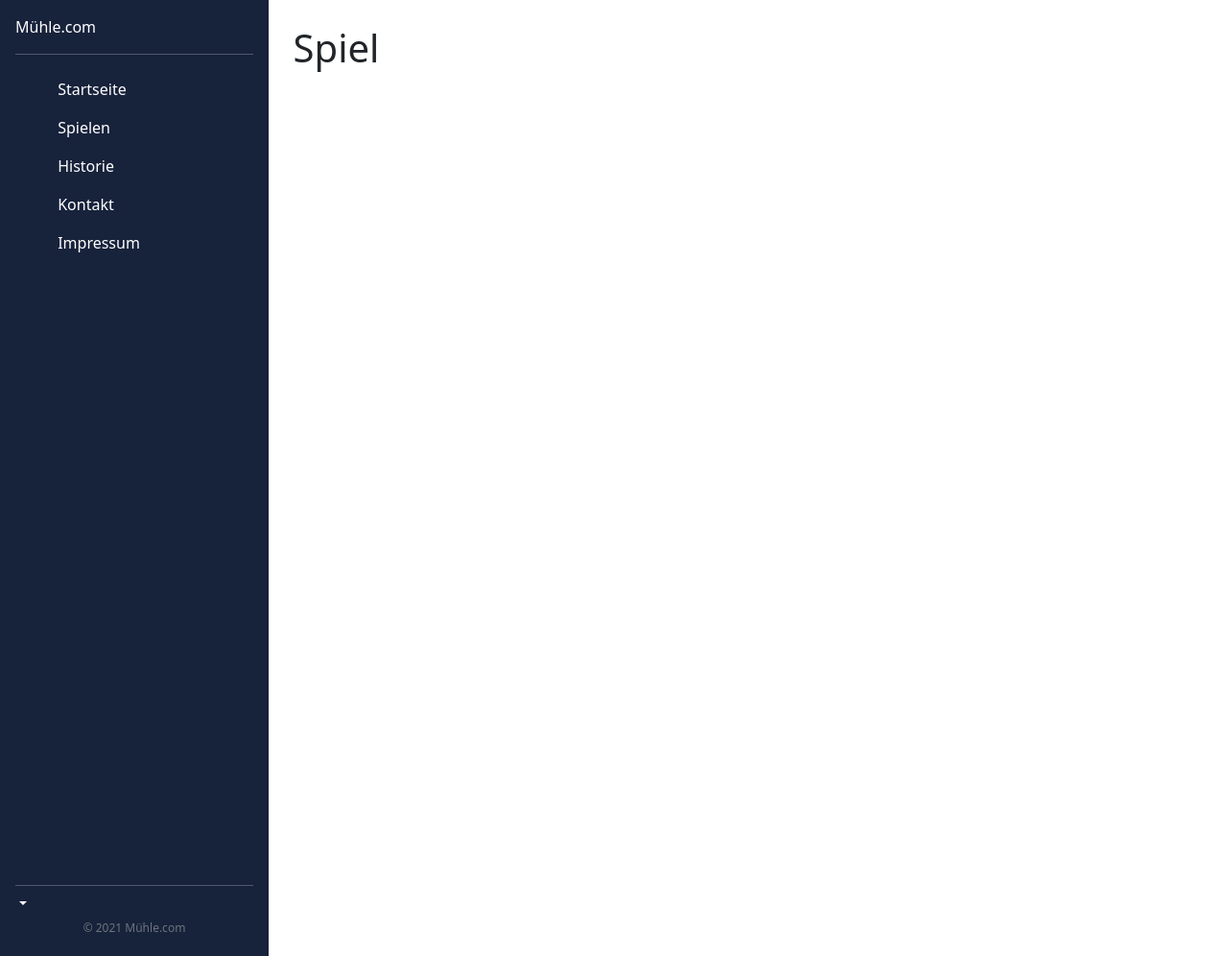
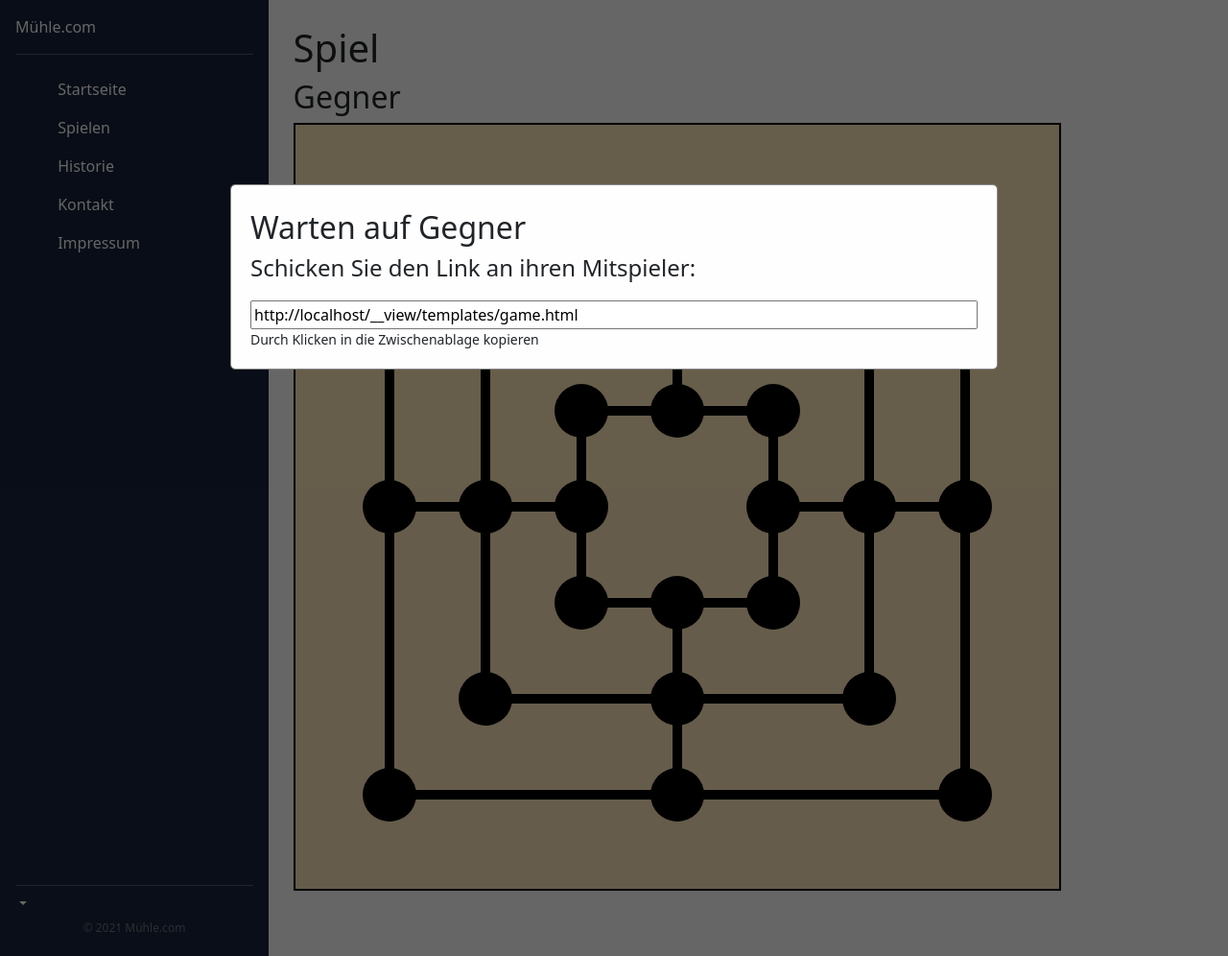
Before and after one commit to replystudents/Flask_Muehle, a Flask app: template templates/game.html in a window 1280 px wide. Shown: the whole page at 96% size. Run offline with Flask 2, Linux system fonts and the light colour scheme; the template is opened without the code that fills it, so the values that code supplies are empty.

Commit message:
added Mühle svg to game.html

```diff
--- a/app.py
+++ b/app.py
@@ -1,74 +1,81 @@
-from flask import Flask, render_template, request, session
+from flask import Flask, render_template, request, session, redirect
+# from flask_socketio import SocketIO
 from controller.GameHandler import GameHandler
 from controller.User import User
 from controller.PageHandler import PageHandler
 
 app = Flask(__name__)
 app.secret_key = "secret_key_for_the_sessions"
+# socketio=SocketIO(app)
 pageHandler = PageHandler()
 gameHandler = GameHandler()
 
 
+def getUser():
+    if "username" in session:
+        username = session["username"]
+        user = pageHandler.getUser(username)
+        if user:
+            return user
+
+    user = User(randomPlayer=True)
+    pageHandler.addUser(user)
+    session["username"] = user.userName
+    return user
+
+
 @app.route('/')
 def main_page():
-	if "username" in session:
-		username = session["username"]
-		user = pageHandler.getUser(username)
-		if user:
-			return render_template('index.html', user=user)
-
-	user = User(randomPlayer=True)
-	pageHandler.addUser(user)
-	session["username"] = user.userName
-	return render_template('index.html', user=user)
+    user = getUser()
+    return render_template('index.html', user=user)
 
 
 @app.route('/impressum')
 def impressum_page():
-	if "username" in session:
-		username = session["username"]
-		user = pageHandler.getUser(username)
-		if user:
-			return render_template('impressum.html', user=user)
-
-	user = User(randomPlayer=True)
-	pageHandler.addUser(user)
-	session["username"] = user.userName
-	return render_template('impressum.html', user=user)
+    user = getUser()
+    return render_template('impressum.html', user=user)
 
 
 @app.route('/contact')
 def contact_page():
-	if "username" in session:
-		username = session["username"]
-		user = pageHandler.getUser(username)
-		if user:
-			return render_template('contact.html', user=user)
-
-	user = User(randomPlayer=True)
-	pageHandler.addUser(user)
-	session["username"] = user.userName
-	return render_template('contact.html', user=user)
+    user = getUser()
+    return render_template('contact.html', user=user)
 
 
-@app.route('/game/<id>')
-def game_page():
-	return render_template('game.html')
+@app.route('/game/', methods=['POST', 'GET'])
+def game():
+    user = getUser()
+    if request.method == 'POST':
+        print(request.form['gametype'])
+        gameid = gameHandler.queueNewGame(user)
+
+        return redirect('/game/'+str(gameid)+'/')
+    else:
+        return render_template('game.html', user=user, newgame=True)
+
+
+@app.route('/game/<gameid>/')
+def game_page(gameid=None):
+    user = getUser()
+    if gameid:
+        print(gameid)
+        game = gameHandler.getGame(gameid)
+        if game.player1:
+            game.registerPlayer(user)
+            gameHandler.startGame(gameid)
+        print(game.player1)
+        user = getUser()
+        return render_template('game.html', user=user, gameid=gameid)
+    else:
+        return redirect('/game/')
 
 
 @app.route('/history')
 def history_page():
-	if "username" in session:
-		username = session["username"]
-		user = pageHandler.getUser(username)
-		if user:
-			return render_template('history.html', user=user)
-
-	user = User(randomPlayer=True)
-	pageHandler.addUser(user)
-	session["username"] = user.userName
-	return render_template('history.html', user=user)
+    user = getUser()
+    return render_template('history.html', user=user)
 
 
 if __name__ == '__main__':
-	app.run()
+    app.run()
+    # socketio.run(app)
--- a/controller/GameHandler.py
+++ b/controller/GameHandler.py
@@ -20,7 +20,7 @@ class GameHandler:
 		self.activeGames = {}
 
 	def queueNewGame(self, user):
-		gameId = uuid.uuid1()
+		gameId = str(uuid.uuid1())
 		self.gameQueue.setdefault(gameId, GameQueueObject(gameId, user))
 		return gameId
 
@@ -43,7 +43,7 @@ class GameHandler:
 			game.player1.user.gameHistory.append(game)
 			game.player2.user.gameHistory.append(game)
 
-	def getGame(self, gameId):
+	def getGame(self, gameId) -> GameQueueObject:
 		if self.gameQueue.get(gameId):
 			return self.gameQueue.get(gameId)
 		if self.activeGames.get(gameId):
--- /dev/null
+++ b/static/js/game.js
@@ -0,0 +1,276 @@
+/**
+ let selectedElement, offset, transform;
+
+
+ let game = document.getElementById('game')
+ let body = d3.select('body')
+
+ svg = body.append('svg').attr('width', 300).attr('height', 300)
+
+ svg.append('circle').attr('cx', 130).attr('cy', 130).attr('r', 15).attr('class', 'draggable').call()
+
+
+ d3.selectAll(".draggable").call(d3.drag().on("start", started));
+
+ function started(event) {
+    console.log("started")
+    let circle = d3.select(this).classed("dragging", true);
+    console.log(event)
+    event.on("drag", dragged).on("end", ended);
+
+    function dragged(event, d) {
+        console.log(circle)
+        circle.raise().attr("cx", d.x = event.x).attr("cy", d.y = event.y);
+    }
+
+    function ended() {
+        circle.classed("dragging", false);
+    }
+}
+
+ // https://github.com/d3/d3-drag
+
+ function onDragDrop(dragHandler, dropHandler) {
+    let drag = d3.drag();
+
+    drag.on("drag", dragHandler)
+        .on("dragend", dropHandler);
+    return drag;
+}
+
+ let g = d3.select("body").select("svg").append("g")
+ .data([{ x: 50, y: 50 }]);
+
+ g.append("rect")
+ .attr("width", 40)
+ .attr("height", 40)
+ .attr("stroke", "red")
+ .attr("fill","transparent")
+ .attr("x", function (d) { return d.x; })
+ .attr("y", function (d) { return d.y; })
+ .call(onDragDrop(dragmove, dropHandler));
+
+ g.append("text")
+ .text("Any Text")
+ .attr("x", function (d) { return d.x; })
+ .attr("y", function (d) { return d.y; })
+ .call(onDragDrop(dragmove, dropHandler));
+
+ function dropHandler(d) {
+    // alert('dropped');
+}
+
+ function dragmove(d) {
+    d3.select(this)
+        .attr("x", d.x = d3.event.x)
+        .attr("y", d.y = d3.event.y);
+}
+
+ */
+console.log(document)
+let svg = d3.select("svg#game")
+
+
+let coordinateOffsetX
+let coordinateOffsetY
+let coordinateFactorX
+let coordinateFactorY
+setFactorOffset()
+
+function setFactorOffset() {
+    coordinateOffsetX = document.getElementById("game").getBoundingClientRect().x
+    coordinateOffsetY = document.getElementById("game").getBoundingClientRect().y
+    coordinateFactorX = document.getElementById("game").getBoundingClientRect().width / svg.attr('viewBox').split(' ')[3]
+    coordinateFactorY = document.getElementById("game").getBoundingClientRect().height / svg.attr('viewBox').split(' ')[2]
+
+}
+
+window.addEventListener('resize', () => {
+    setFactorOffset()
+})
+
+// console.log(coordinateFactorX, coordinateFactorY)
+
+// svg.on('mousemove', function(){
+//     let mouse = d3.mouse(this);
+//     let elem = document.elementFromPoint((mouse[0])*coordinateFactorX, (mouse[1])*coordinateFactorY);
+//     console.log(elem.id, "mouse", mouse)
+// })
+
+let players = {player1: [], player2: []}
+let placingPhase = true;
+let hasMuehle = true;
+
+svg.on('click', function () {
+    if (placingPhase === true) {
+        if (players["player1"].length < 9 || players["player2"].length < 9) {
+            let player = players["player2"].length < players["player1"].length ? 'player2' : 'player1';
+
+            let mouse = d3.mouse(this);
+            let elem = document.elementFromPoint(mouse[0] * coordinateFactorX + coordinateOffsetX, mouse[1] * coordinateFactorY + coordinateOffsetY);
+            if (elem.classList.contains("dot")) {
+
+                addStone(player)
+            }
+        } else {
+            placingPhase = false;
+        }
+    } else {
+
+        // if (hasMuehle === true) {
+        //     let player = 'player1'
+        //
+        //     if (current.classList.contains(player)) {
+        //         removeStone()
+        //     }
+        // }
+    }
+
+
+})
+
+function addStone(player) {
+    let stone = svg.append("circle")
+        .attr('id', `${player}${players[player].length}`)
+        .attr('class', `player draggable ${player}`)
+        .attr("cx", Math.round(((d3.event.x - coordinateOffsetX) / coordinateFactorX) / 50) * 50)
+        .attr("cy", Math.round(((d3.event.y - coordinateOffsetY) / coordinateFactorY) / 50) * 50)
+        .attr("r", 30)
+        .on('contextmenu', function () {
+            d3.event.preventDefault()
+            removeStone();
+        });
+
+    if (player === 'player1') {
+        players["player1"].push(stone)
+    } else {
+        players["player2"].push(stone)
+    }
+    dragHandler(stone);
+}
+
+function removeStone() {
+    current.remove()
+
+}
+
+let dragHandler = d3.drag()
+    .on('drag', dragged)
+    .on('start', dragstarted)
+    .on('end', dragended);
+
+// let circle = svg.append("circle")
+//     .attr('class', 'player player1 draggable')
+//     .attr("cx", 50)
+//     .attr("cy", 50);
+// let circle2 = svg.append("circle")
+//     .attr('class', 'player player2 draggable')
+//     .attr("cx", 150)
+//     .attr("cy", 150);
+//
+// dragHandler(circle);
+// dragHandler(circle2);
+
+let startposition = [];
+let current;
+
+function dragstarted() {
+    current = d3.select(this);
+    current.raise()
+    startposition[0] = current.attr("cx")
+    startposition[1] = current.attr("cy")
+    //console.log("startposition", startposition)
+}
+
+function dragged() {
+    current = d3.select(this);
+    current
+        .attr('cx', d3.event.x)
+        .attr('cy', d3.event.y);
+}
+
+function dragended() {
+    hideStone(true)
+    let mouse = d3.mouse(this);
+    let elem = document.elementFromPoint(mouse[0] * coordinateFactorX + coordinateOffsetX, mouse[1] * coordinateFactorY + coordinateOffsetY);
+    //console.log(elem)
+    //console.log("mouse",mouse)
+    hideStone(false)
+    if (elem.classList.contains("dot")) {
+        current
+            .attr('cx', Math.round(d3.event.x / 50) * 50)
+            .attr('cy', Math.round(d3.event.y / 50) * 50);
+    } else {
+        current
+            .attr('cx', startposition[0])
+            .attr('cy', startposition[1]);
+    }
+
+}
+
+function hideStone(hide) {
+    if (hide) {
+        current.attr('style', 'display:none;')
+    } else {
+        current.attr('style', 'display:inline;')
+    }
+}
+
+/**
+ svg.on("mousemove", function() {
+    let mouse = d3.mouse(this);
+    let elem = document.elementFromPoint(mouse[0], mouse[1]);
+    console.log(elem)
+})
+ */
+
+function placeStone() {
+
+}
+
+// Get the modal
+var modal = document.getElementById("popup");
+//
+// // Get the <span> element that closes the modal
+// var span = document.getElementsByClassName("close")[0];
+//
+//
+// // When the user clicks on <span> (x), close the modal
+// span.onclick = function () {
+//     modal.style.display = "none";
+// }
+//
+// // When the user clicks anywhere outside of the modal, close it
+// // window.onclick = function (event) {
+// //     if (event.target === modal) {
+// //         modal.style.display = "none";
+// //     }
+// // }
+
+function startGame() {
+    console.log("start")
+    modal.style.display = "none";
+}
+
+function startBotGame() {
+    modal.style.display = "none";
+}
+
+
+let gameUrl = document.getElementById("gameUrl")
+if (gameUrl) {
+    gameUrl.value = window.location.href
+
+    gameUrl.onclick = function copyUrl() {
+
+    /* Select the text field */
+    gameUrl.select();
+    gameUrl.setSelectionRange(0, 99999); /* For mobile devices */
+
+    /* Copy the text inside the text field */
+    document.execCommand("copy");
+
+    /* Alert the copied text */
+    console.log("Copied the text: " + gameUrl.value);
+}
+}
--- /dev/null
+++ b/static/styles/game.css
@@ -0,0 +1,116 @@
+.board {
+    stroke: black;
+    stroke-width: 5;
+    fill: none;
+    z-index: -1;
+}
+
+.dot {
+    fill: black;
+    r: 14;
+}
+
+.player {
+    r: 20;
+    stroke-width: 2;
+    z-index:1;
+}
+
+.player1 {
+    fill: white;
+    stroke: black;
+}
+
+.player2 {
+    fill: black;
+    stroke: white;
+}
+
+
+.static {
+    cursor: not-allowed;
+}
+
+.draggable {
+    cursor: move;
+}
+
+#game {
+    background-color: rgba(255, 210, 120, 0.5);
+    max-width:800px;
+}
+
+#dot {
+
+}
+
+#topline,
+#rightline,
+#bottomline,
+#leftline {
+    /*
+    marker-start: url(#dot);
+    marker-end: url(#dot)
+    */
+}
+
+#border {
+    fill: none;
+    stroke: black;
+    stroke-width: 2;
+}
+
+#outerrect,
+#middlerect,
+#innerrect {
+
+}
+
+/* The Modal (background) */
+.modal {
+  display: block; /* Hidden by default */
+
+  position: fixed; /* Stay in place */
+  z-index: 1; /* Sit on top */
+  left: 0;
+  top: 0;
+  width: 100%; /* Full width */
+  height: 100%; /* Full height */
+  overflow: auto; /* Enable scroll if needed */
+  background-color: rgb(0,0,0); /* Fallback color */
+  background-color: rgba(0,0,0,0.6); /* Black w/ opacity */
+}
+
+/* Modal Content/Box */
+.modal-content {
+  background-color: #fefefe;
+  margin: 15% auto; /* 15% from the top and centered */
+  padding: 20px;
+  border: 1px solid #888;
+  width: 80%; /* Could be more or less, depending on screen size */
+    max-width:800px
+}
+
+/* The Close Button */
+.close {
+  color: #aaa;
+  float: right;
+  font-size: 28px;
+  font-weight: bold;
+}
+
+.close:hover,
+.close:focus {
+  color: black;
+  text-decoration: none;
+  cursor: pointer;
+}
+.popupheader {
+    font-size:200%;
+}
+.popuptext {
+    font-size:150%;
+}
+#popup button {
+    font-size:150%
+}
--- a/templates/game.html
+++ b/templates/game.html
@@ -1,4 +1,90 @@
 {% extends "base.html" %}
 {% block main %}
-<h1>Spiel</h1>
+
+<link rel="stylesheet" href="/static/styles/game.css">
+<script src="https://d3js.org/d3.v5.min.js"></script>
+
+
+{% if newgame is true() %}
+<div id="popup" class="modal" style="display:block;">
+    <div class="modal-content">
+        <span class="popupheader">
+            Neues Spiel starten
+        </span>
+        <p class="popuptext">Bitte wählen Sie ob Sie ein Spiel gegen einen menschlichen Spieler oder gegen den Computer
+            spielen möchten.</p>
+        <form id="newgameform" method="post"></form>
+        <div class="btn-group-vertical" role="group">
+            <button class="btn btn-primary" type="submit" form="newgameform" name="gametype" value="human" onclick="startGame()">Menschlicher Gegner</button>
+            <button class="btn btn-primary" type="submit" form="newgameform" name="gametype" value="bot" onclick="startBotGame()">Computer Gegner</button>
+        </div>
+
+    </div>
+</div>
+{% else %}
+<div class="modal">
+    <div class="modal-content">
+        <span class="popupheader">
+            Warten auf Gegner
+        </span>
+        <p class="popuptext">Schicken Sie den Link an ihren Mitspieler:</p>
+        <input id="gameUrl" type="text" value="" readonly>
+        <small>Durch Klicken in die Zwischenablage kopieren</small>
+    </div>
+</div>
+{% endif %}
+
+<div>
+    <h1>Spiel</h1>
+</div>
+<div>
+    <h2>Gegner</h2>
+</div>
+<div>
+    <svg id="game" width="100%" viewBox="0 0 400 400">
+
+        <rect id="border" x="0" y="0" width="400" height="400"></rect>
+
+        <line class="board" id="topline" x1="200" y1="50" x2="200" y2="150"/>
+        <line class="board" id="rightline" x1="250" y1="200" x2="350" y2="200"/>
+        <line class="board" id="bottomline" x1="200" y1="250" x2="200" y2="350"/>
+        <line class="board" id="leftline" x1="50" y1="200" x2="150" y2="200"/>
+
+        <rect class="board" id="outerrect" x="50" y="50" width="300" height="300"></rect>
+        <rect class="board" id="middlerect" x="100" y="100" width="200" height="200"></rect>
+        <rect class="board" id="innerrect" x="150" y="150" width="100" height="100"></rect>
+
+        <circle id="circle1" class="dot" cx="50" cy="50" r="15"/>
+        <circle id="circle2" class="dot" cx="200" cy="50" r="15"/>
+        <circle id="circle3" class="dot" cx="350" cy="50" r="15"/>
+        <circle id="circle4" class="dot" cx="100" cy="100" r="15"/>
+        <circle id="circle5" class="dot" cx="200" cy="100" r="15"/>
+        <circle id="circle6" class="dot" cx="300" cy="100" r="15"/>
+        <circle id="circle7" class="dot" cx="150" cy="150" r="15"/>
+        <circle id="circle8" class="dot" cx="200" cy="150" r="15"/>
+        <circle id="circle9" class="dot" cx="250" cy="150" r="15"/>
+        <circle id="circle10" class="dot" cx="50" cy="200" r="15"/>
+        <circle id="circle11" class="dot" cx="100" cy="200" r="15"/>
+        <circle id="circle12" class="dot" cx="150" cy="200" r="15"/>
+        <circle id="circle13" class="dot" cx="250" cy="200" r="15"/>
+        <circle id="circle14" class="dot" cx="300" cy="200" r="15"/>
+        <circle id="circle15" class="dot" cx="350" cy="200" r="15"/>
+        <circle id="circle16" class="dot" cx="150" cy="250" r="15"/>
+        <circle id="circle17" class="dot" cx="200" cy="250" r="15"/>
+        <circle id="circle18" class="dot" cx="250" cy="250" r="15"/>
+        <circle id="circle19" class="dot" cx="100" cy="300" r="15"/>
+        <circle id="circle20" class="dot" cx="200" cy="300" r="15"/>
+        <circle id="circle21" class="dot" cx="300" cy="300" r="15"/>
+        <circle id="circle22" class="dot" cx="50" cy="350" r="15"/>
+        <circle id="circle23" class="dot" cx="200" cy="350" r="15"/>
+        <circle id="circle24" class="dot" cx="350" cy="350" r="15"/>
+
+    </svg>
+    <script src="/static/js/game.js"></script>
+</div>
+<div>
+    <h2>{{user.userName}}</h2>
+</div>
+
+
 {% endblock %}
```
Also changed, not shown: README.md.
